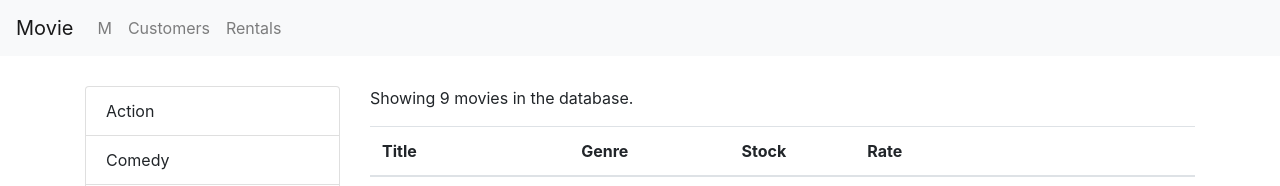
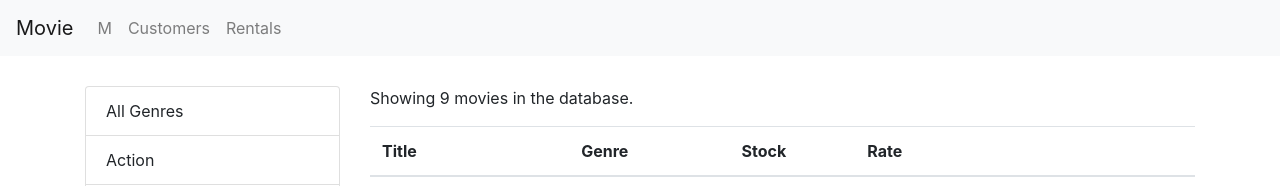
Before and after one commit to Bojana-J/Movie-app, a React (Create React App) app: page /movies in a window 1280 px wide. Shown: the top 186 px of the page. Built offline with nearby package versions, Linux system fonts and the light colour scheme.

Commit message:
implement filtering

```diff
--- a/src/components/common/listGroup.jsx
+++ b/src/components/common/listGroup.jsx
@@ -1,13 +1,27 @@
 import React from "react";
 
 const ListGroup = props => {
-  const { items, textProperty, valueProperty } = props;
+  const {
+    items,
+    textProperty,
+    valueProperty,
+    selectedItem,
+    onItemSelect
+  } = props;
 
   return (
     <div>
       <ul className="list-group">
         {items.map(item => (
-          <li key={item[valueProperty]} className="list-group-item">
+          <li
+            onClick={() => onItemSelect(item)}
+            key={item[valueProperty]}
+            className={
+              item === selectedItem
+                ? "list-group-item active"
+                : "list-group-item"
+            }
+          >
             {item[textProperty]}
           </li>
         ))}
--- a/src/components/movies.jsx
+++ b/src/components/movies.jsx
@@ -15,7 +15,8 @@
   };
 
   componentDidMount() {
-    this.setState({ movies: getMovies(), genres: getGenres() });
+    const genres = [{ name: "All Genres" }, ...getGenres()];
+    this.setState({ movies: getMovies(), genres });
   }
 
   handleDelete = movie => {
@@ -36,16 +37,26 @@
   };
 
   handleGenreSelect = genre => {
-    console.log(genre);
+    this.setState({ selectedGenre: genre, currentPage: 1 });
   };
 
   render() {
     const { length: count } = this.state.movies;
-    const { pageSize, currentPage, movies: allMovies } = this.state;
+    const {
+      pageSize,
+      currentPage,
+      selectedGenre,
+      movies: allMovies
+    } = this.state;
 
     if (count === 0) return <p>There are no movies in the database.</p>;
 
-    const movies = paginate(allMovies, currentPage, pageSize);
+    const filtered =
+      selectedGenre && selectedGenre._id
+        ? allMovies.filter(m => m.genre._id === selectedGenre._id)
+        : allMovies;
+
+    const movies = paginate(filtered, currentPage, pageSize);
 
     return (
       <React.Fragment>
@@ -53,11 +64,12 @@
           <div className="col-3">
             <ListGroup
               items={this.state.genres}
+              selectedItem={this.state.selectedGenre}
               onItemSelect={this.handleGenreSelect}
             />
           </div>
           <div className="col">
-            <p>Showing {count} movies in the database. </p>
+            <p>Showing {filtered.length} movies in the database. </p>
 
             <table className="table">
               <thead>
@@ -96,7 +108,7 @@
               </tbody>
             </table>
             <Pagination
-              itemsCount={count}
+              itemsCount={filtered.length}
               pageSize={pageSize}
               currentPage={currentPage}
               onPageChange={this.handlePageChange}
```
